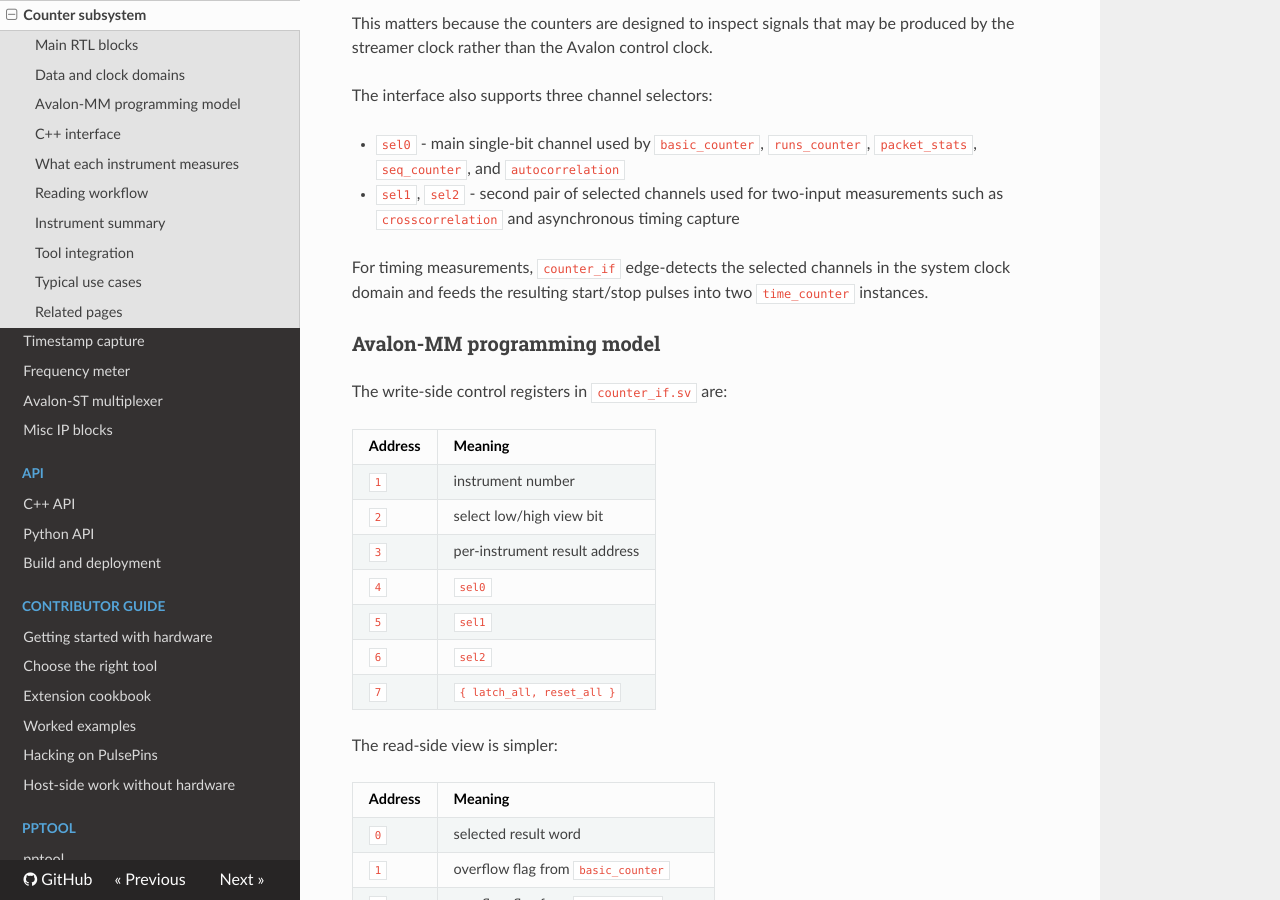
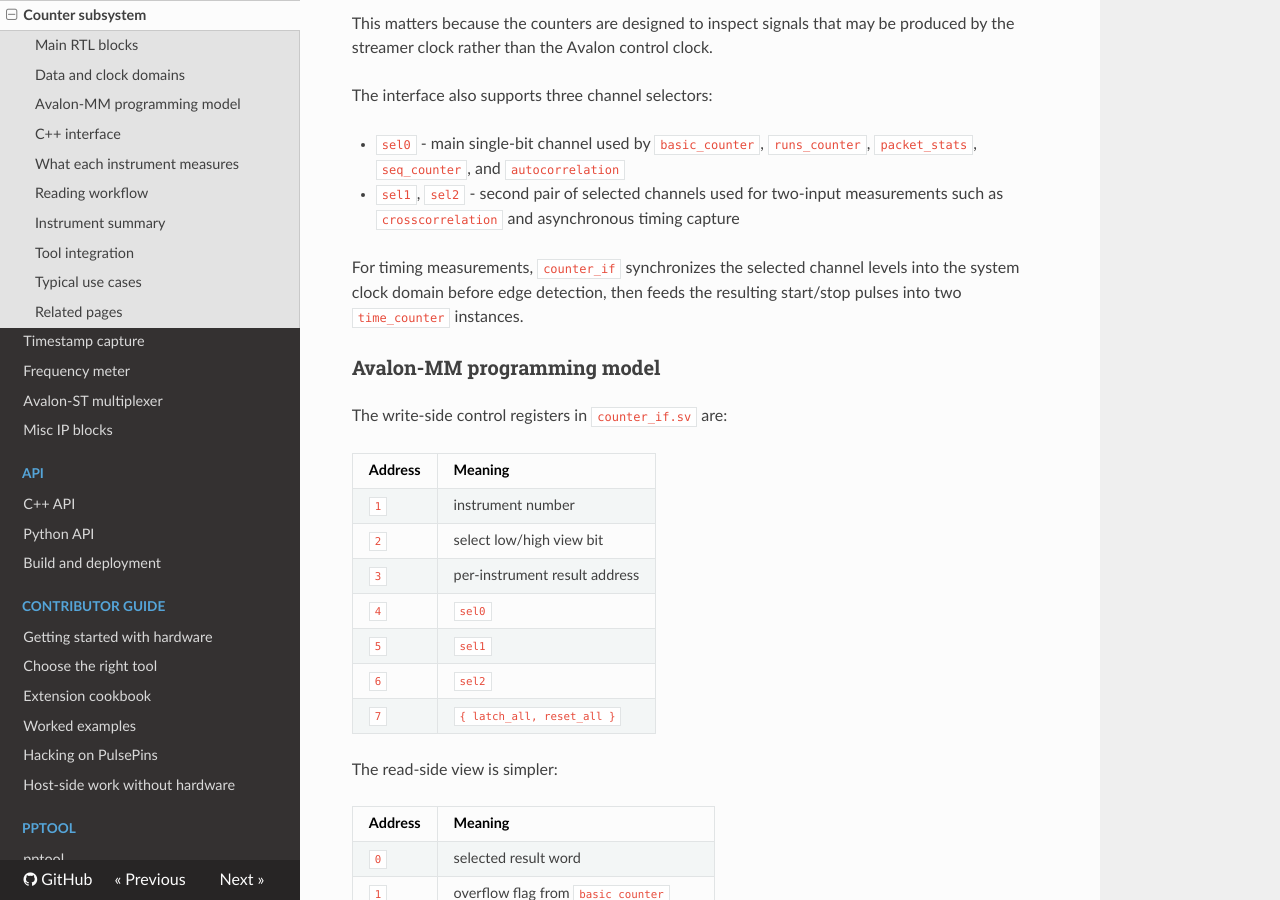
Before and after one commit to rokzitko/PulsePins, an MkDocs documentation site: the page built from docs/docs/counter.md, in a window 1280 px wide and 900 px high, scrolled down 1540 px. Built offline with MkDocs 1.6.1, drawn with Linux system fonts in a browser that asks for light colours; nearby versions of some CDN libraries.

Commit message:
synchronize counter timing inputs

```diff
--- a/docs/docs/counter.md
+++ b/docs/docs/counter.md
@@ -53,7 +53,7 @@ The interface also supports three channel selectors:
 * `sel0` - main single-bit channel used by `basic_counter`, `runs_counter`, `packet_stats`, `seq_counter`, and `autocorrelation`
 * `sel1`, `sel2` - second pair of selected channels used for two-input measurements such as `crosscorrelation` and asynchronous timing capture
 
-For timing measurements, `counter_if` edge-detects the selected channels in the system clock domain and feeds the resulting start/stop pulses into two `time_counter` instances.
+For timing measurements, `counter_if` synchronizes the selected channel levels into the system clock domain before edge detection, then feeds the resulting start/stop pulses into two `time_counter` instances.
 
 ### Avalon-MM programming model
 
```
Also changed, not shown: docs/docs/clock_domain.md (+1 -0 lines), 3 other files.
